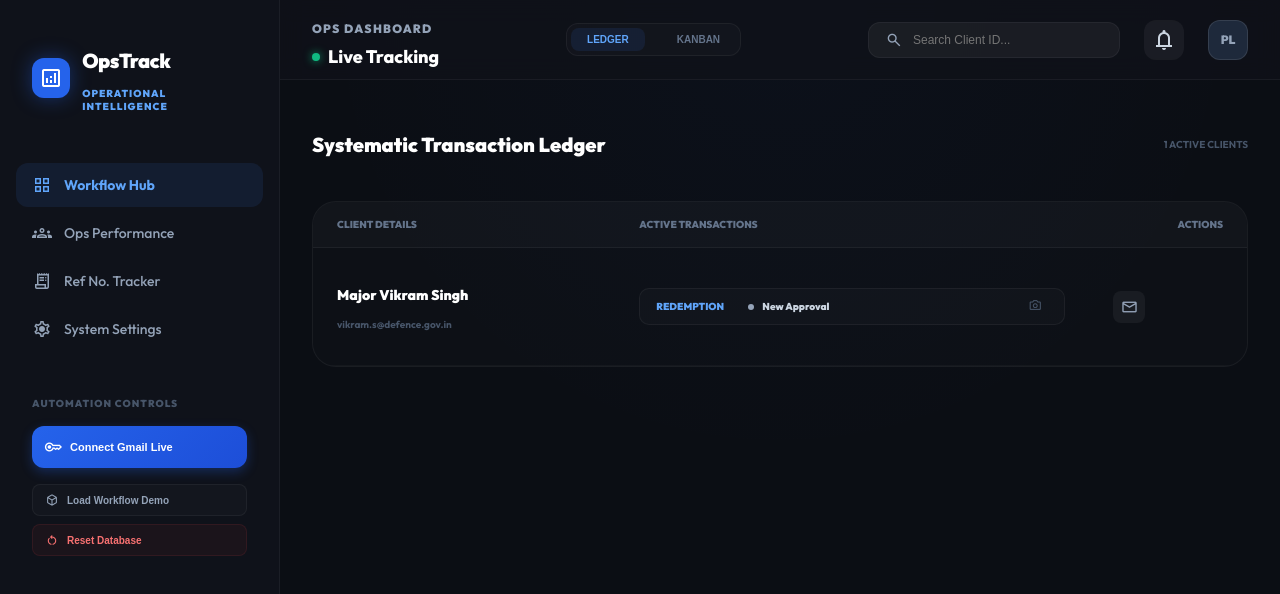
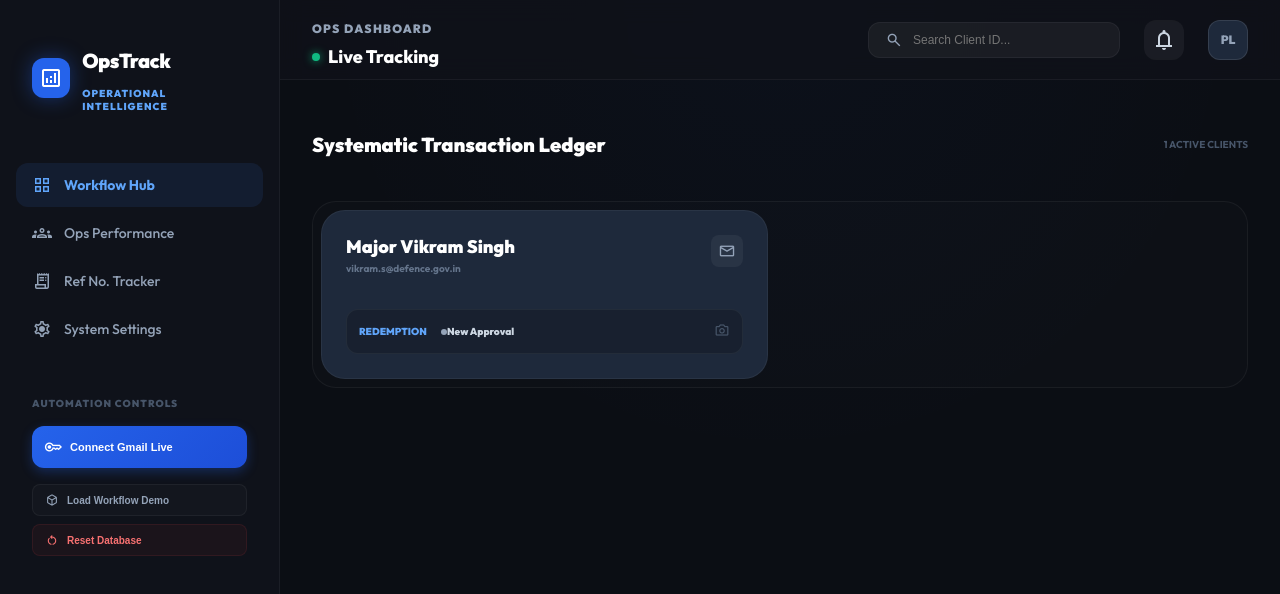
Before and after one commit to FinKey24/opstrack, a React (Vite) app: page / in a window 1280 px wide. Shown: the top 594 px of the page. Built offline with nearby package versions, Linux system fonts and the light colour scheme.

Commit message:
feat: Shift UI to Client-Centric Card Grid

```diff
--- a/src/App.jsx
+++ b/src/App.jsx
@@ -78,7 +78,7 @@ const App = () => {
   const [isScanning, setIsScanning] = useState(false);
   const fileInputRef = useRef(null);
   const [scanTarget, setScanTarget] = useState(null); // { cardId, linkIdx }
-  const [viewMode, setViewMode] = useState('ledger'); // 'kanban' or 'ledger'
+  const viewMode = 'ledger'; // Locked to client-centric view
 
   // --- GMAIL INTEGRATION LOGIC ---
   const CLIENT_ID = '456901579054-gp5socevnrce9a3i2pmgu6m799jpbeo1.apps.googleusercontent.com';
@@ -604,21 +604,6 @@ const App = () => {
             </div>
           </div>
 
-          <div className="flex items-center gap-4" style={{ backgroundColor: 'rgba(255,255,255,0.02)', padding: '4px', borderRadius: '12px', border: '1px solid rgba(255,255,255,0.05)' }}>
-            <button
-              onClick={() => setViewMode('ledger')}
-              style={{ padding: '6px 16px', borderRadius: '8px', border: 'none', fontSize: '10px', fontWeight: 900, cursor: 'pointer', transition: 'all 0.2s', backgroundColor: viewMode === 'ledger' ? 'rgba(59,130,246,0.1)' : 'transparent', color: viewMode === 'ledger' ? '#60a5fa' : '#64748b' }}
-            >
-              LEDGER
-            </button>
-            <button
-              onClick={() => setViewMode('kanban')}
-              style={{ padding: '6px 16px', borderRadius: '8px', border: 'none', fontSize: '10px', fontWeight: 900, cursor: 'pointer', transition: 'all 0.2s', backgroundColor: viewMode === 'kanban' ? 'rgba(59,130,246,0.1)' : 'transparent', color: viewMode === 'kanban' ? '#60a5fa' : '#64748b' }}
-            >
-              KANBAN
-            </button>
-          </div>
-
           <div className="flex items-center gap-6">
             <div className="flex items-center" style={{ backgroundColor: 'rgba(255,255,255,0.05)', borderRadius: '0.75rem', padding: '0.5rem 1rem', border: '1px solid rgba(255,255,255,0.05)' }}>
               <span className="material-symbols-outlined" style={{ color: '#94a3b8', fontSize: '1.125rem', marginRight: '0.5rem' }}>search</span>
@@ -635,7 +620,7 @@ const App = () => {
           <section style={{ marginBottom: '2.5rem' }}>
             <div className="flex items-center justify-between" style={{ marginBottom: '1.5rem' }}>
               <h3 style={{ fontSize: '1.25rem', fontWeight: 900, color: 'white' }}>
-                {viewMode === 'kanban' ? 'Live Flow Monitor' : 'Systematic Transaction Ledger'}
+                Systematic Transaction Ledger
               </h3>
               <div style={{ fontSize: '10px', fontWeight: 700, color: '#475569' }}>
                 {cards.length} ACTIVE CLIENTS
@@ -768,28 +753,20 @@ const App = () => {
             ) : (
               /* LEDGER VIEW (PHASE 6) */
               <div style={{ backgroundColor: 'rgba(255,255,255,0.01)', borderRadius: '1.5rem', border: '1px solid rgba(255,255,255,0.05)', overflow: 'hidden' }}>
-                <table style={{ width: '100%', borderCollapse: 'collapse', textAlign: 'left' }}>
-                  <thead>
-                    <tr style={{ backgroundColor: 'rgba(255,255,255,0.02)', borderBottom: '1px solid rgba(255,255,255,0.05)' }}>
-                      <th style={{ padding: '1rem 1.5rem', fontSize: '10px', fontWeight: 900, color: '#64748b', textTransform: 'uppercase' }}>Client Details</th>
-                      <th style={{ padding: '1rem 1.5rem', fontSize: '10px', fontWeight: 900, color: '#64748b', textTransform: 'uppercase' }}>Active Transactions</th>
-                      <th style={{ padding: '1rem 1.5rem', fontSize: '10px', fontWeight: 900, color: '#64748b', textTransform: 'uppercase', textAlign: 'right' }}>Actions</th>
-                    </tr>
-                  </thead>
-                  <tbody>
+                <div style={{ display: 'grid', gridTemplateColumns: 'repeat(auto-fill, minmax(340px, 1fr))', gap: '1.5rem', padding: '0.5rem' }}>
                     {cards.length === 0 ? (
-                      <tr>
-                        <td colSpan="3" style={{ padding: '4rem', textAlign: 'center', opacity: 0.3 }}>
+                      <div style={{ padding: '4rem', textAlign: 'center', opacity: 0.3, gridColumn: '1 / -1' }}>
                         <span className="material-symbols-outlined" style={{ fontSize: '48px' }}>folder_open</span>
-                          <p style={{ fontSize: '12px', marginTop: '1rem' }}>No active clients in the ledger</p>
-                        </td>
-                      </tr>
+                        <p style={{ fontSize: '12px', marginTop: '1rem' }}>No active clients</p>
+                      </div>
                     ) : (
                       cards.map(card => (
-                        <tr key={card.id || card.email} style={{ borderBottom: '1px solid rgba(255,255,255,0.03)', transition: 'background 0.2s' }} className="ledger-row">
-                          <td style={{ padding: '1.5rem' }}>
-                            <p style={{ fontSize: '0.875rem', fontWeight: 900, color: 'white' }}>{card.name}</p>
-                            <p style={{ fontSize: '10px', color: '#475569', fontWeight: 700 }}>{card.email}</p>
+                        <div key={card.id || card.email} className="card" style={{ display: 'flex', flexDirection: 'column', background: '#1e293b', border: '1px solid rgba(255,255,255,0.05)', borderRadius: '1.5rem', padding: '1.5rem' }}>
+                           {/* Card Header: Client Info */}
+                           <div style={{ display: 'flex', justifyContent: 'space-between', marginBottom: '1.5rem' }}>
+                              <div>
+                                 <p style={{ fontSize: '1.125rem', fontWeight: 900, color: 'white', margin: 0 }}>{card.name}</p>
+                                 <p style={{ fontSize: '10px', color: '#64748b', fontWeight: 700, marginTop: '4px' }}>{card.email}</p>
                                  {card.lastInteraction && (
                                     <div className="flex items-center gap-1" style={{ marginTop: '0.5rem' }}>
                                        <span className="material-symbols-outlined" style={{ fontSize: '10px', color: '#3b82f6' }}>schedule</span>
@@ -798,9 +775,26 @@ const App = () => {
                                        </span>
                                     </div>
                                  )}
-                          </td>
-                          <td style={{ padding: '1.5rem' }}>
-                            <div className="flex flex-col gap-2">
+                              </div>
+                              <div style={{ display: 'flex', gap: '0.25rem' }}>
+                                 {card.status === 'Expired' && (
+                                    <button onClick={() => handleOpenDrafter(card)} style={{ width: '32px', height: '32px', borderRadius: '8px', background: 'rgba(245,158,11,0.1)', border: 'none', color: '#f59e0b', cursor: 'pointer', display: 'flex', alignItems: 'center', justifyContent: 'center' }} title="RETRIGGER">
+                                       <span className="material-symbols-outlined" style={{ fontSize: '16px' }}>autorenew</span>
+                                    </button>
+                                 )}
+                                 {card.status === 'Rejected' && (
+                                    <button onClick={() => handleOpenDrafter(card)} style={{ width: '32px', height: '32px', borderRadius: '8px', background: 'rgba(239, 68, 68, 0.1)', border: 'none', color: '#f87171', cursor: 'pointer', display: 'flex', alignItems: 'center', justifyContent: 'center' }} title="REGENERATE">
+                                       <span className="material-symbols-outlined" style={{ fontSize: '16px' }}>history</span>
+                                    </button>
+                                 )}
+                                 <button onClick={() => handleOpenDrafter(card)} style={{ width: '32px', height: '32px', borderRadius: '8px', background: 'rgba(255,255,255,0.05)', border: 'none', color: '#94a3b8', cursor: 'pointer', display: 'flex', alignItems: 'center', justifyContent: 'center' }} title="EMAIL">
+                                    <span className="material-symbols-outlined" style={{ fontSize: '18px' }}>mail</span>
+                                 </button>
+                              </div>
+                           </div>
+
+                           {/* Card Body: Active Links & History */}
+                           <div className="flex flex-col gap-2" style={{ flex: 1 }}>
                               {card.links && (() => {
                                  const activeLinks = card.links.filter(link => {
                                     if (link.status !== 'Authorised' && link.status !== 'Rejected') return true;
@@ -812,14 +806,13 @@ const App = () => {
 
                                  return (
                                     <>
-                                       {activeLinks.map((link, idx) => {
+                                       {activeLinks.length > 0 ? activeLinks.map((link, idx) => {
                                           const timeLeft = calculateTimeLeft(link.expiryTime);
                                           return (
-                                  <div key={idx} className="flex items-center justify-between" style={{ padding: '0.5rem 1rem', background: 'rgba(255,255,255,0.02)', borderRadius: '10px', border: '1px solid rgba(255,255,255,0.05)' }}>
+                                             <div key={idx} className="flex items-center justify-between" style={{ padding: '0.75rem', background: 'rgba(0,0,0,0.2)', borderRadius: '12px', border: '1px solid rgba(255,255,255,0.05)' }}>
                                                 <div className="flex items-center gap-3">
-                                      <span style={{ fontSize: '10px', fontWeight: 900, color: '#60a5fa', textTransform: 'uppercase', width: '80px' }}>{link.type}</span>
-
-                                      <div className="flex items-center gap-2">
+                                                   <span style={{ fontSize: '10px', fontWeight: 900, color: '#60a5fa', textTransform: 'uppercase', width: '70px' }}>{link.type}</span>
+                                                   <div className="flex items-center gap-1.5">
                                                       <div style={{ width: '6px', height: '6px', borderRadius: '50%', backgroundColor:
                                                          link.status === 'Authorised' ? '#10b981' :
                                                          link.status === 'Link Sent' ? '#3b82f6' :
@@ -828,8 +821,7 @@ const App = () => {
                                                       <span style={{ fontSize: '10px', fontWeight: 900, color: '#cbd5e1' }}>{link.status}</span>
                                                    </div>
                                                 </div>
-
-                                    <div className="flex items-center gap-4">
+                                                <div className="flex items-center gap-3">
                                                    {link.expiryTime && (
                                                       <span style={{ fontSize: '9px', fontWeight: 800, color: getTimerColor(link.expiryTime) }}>{timeLeft}</span>
                                                    )}
@@ -841,14 +833,17 @@ const App = () => {
                                                          setScanTarget({ cardId: card.id, linkIdx: idx });
                                                          fileInputRef.current.click();
                                                       }}
-                                        style={{ background: 'transparent', border: 'none', color: '#475569', cursor: 'pointer' }}
+                                                      style={{ background: 'transparent', border: 'none', color: '#475569', cursor: 'pointer', padding: 0 }}
+                                                      title="Scan Reference"
                                                    >
-                                        <span className="material-symbols-outlined" style={{ fontSize: '14px' }}>photo_camera</span>
+                                                      <span className="material-symbols-outlined" style={{ fontSize: '16px' }}>photo_camera</span>
                                                    </button>
                                                 </div>
                                              </div>
                                           )
-                                       })}
+                                       }) : (
+                                          <div style={{ fontSize: '10px', color: '#475569', fontStyle: 'italic', padding: '0.5rem 0', fontWeight: 700 }}>No active requests</div>
+                                       )}
 
                                        {archivedLinks.length > 0 && (
                                           <button
@@ -856,7 +851,7 @@ const App = () => {
                                                 const historyText = archivedLinks.map(l => `${l.type} - ${l.status} on ${new Date(l.completedAt || card.completedAt || Date.now()).toLocaleDateString()}`).join('\n');
                                                 alert(`Archived History for ${card.name}:\n\n${historyText}`);
                                              }}
-                                             style={{ alignSelf: 'flex-start', background: 'rgba(255,255,255,0.02)', border: '1px solid rgba(255,255,255,0.1)', color: '#94a3b8', fontSize: '9px', fontWeight: 900, padding: '6px 10px', borderRadius: '6px', cursor: 'pointer', display: 'flex', alignItems: 'center', gap: '6px', marginTop: '0.5rem' }}
+                                             style={{ alignSelf: 'flex-start', background: 'rgba(255,255,255,0.02)', border: '1px solid rgba(255,255,255,0.1)', color: '#94a3b8', fontSize: '9px', fontWeight: 900, padding: '6px 10px', borderRadius: '6px', cursor: 'pointer', display: 'flex', alignItems: 'center', gap: '6px', marginTop: '0.75rem' }}
                                              title="View past authorized or rejected transactions"
                                           >
                                              <span className="material-symbols-outlined" style={{ fontSize: '14px' }}>history</span>
@@ -867,25 +862,10 @@ const App = () => {
                                  );
                               })()}
                            </div>
-                          </td>
-                          <td style={{ padding: '1.5rem', textAlign: 'right' }}>
-                            <div className="flex justify-end gap-2">
-                              {card.status === 'Expired' && (
-                                <button onClick={() => handleOpenDrafter(card)} style={{ height: '32px', padding: '0 12px', borderRadius: '8px', background: 'rgba(245,158,11,0.1)', border: 'none', color: '#f59e0b', cursor: 'pointer', fontSize: '10px', fontWeight: 900 }}>RETRIGGER</button>
-                              )}
-                              {card.status === 'Rejected' && (
-                                <button onClick={() => handleOpenDrafter(card)} style={{ height: '32px', padding: '0 12px', borderRadius: '8px', background: 'rgba(239, 68, 68, 0.1)', border: 'none', color: '#f87171', cursor: 'pointer', fontSize: '10px', fontWeight: 900 }}>REGENERATE</button>
-                              )}
-                              <button onClick={() => handleOpenDrafter(card)} style={{ width: '32px', height: '32px', borderRadius: '8px', background: 'rgba(255,255,255,0.05)', border: 'none', color: '#94a3b8', cursor: 'pointer', display: 'flex', alignItems: 'center', justifyContent: 'center' }}>
-                                <span className="material-symbols-outlined" style={{ fontSize: '18px' }}>mail</span>
-                              </button>
                         </div>
-                          </td>
-                        </tr>
                       ))
                     )}
-                  </tbody>
-                </table>
+                </div>
               </div>
             )}
           </section>
```
Lines whose indentation alone changed are shown as unchanged.
